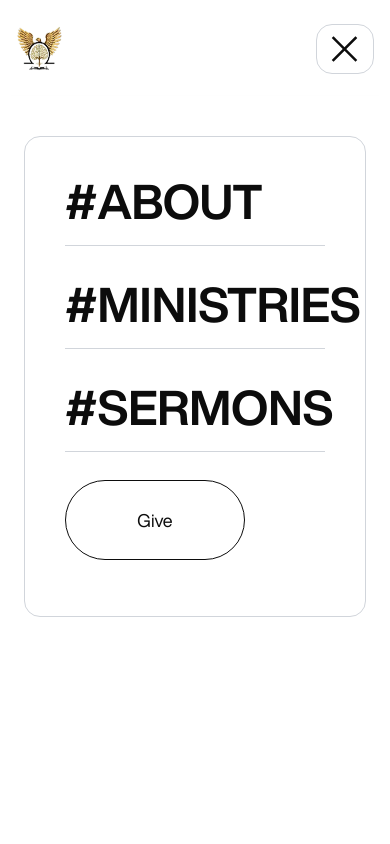
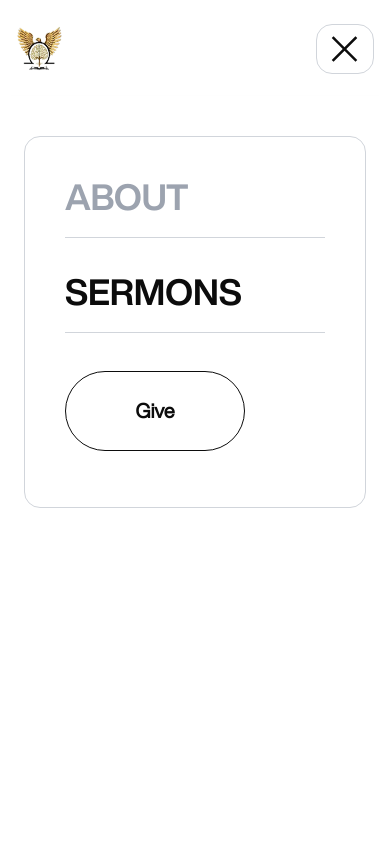
Before and after one commit to egokiemute/vmlc, a Next.js app: page /about in a window 390 px wide. Both pictures are taken after a click on the element 345 px from the left and 49 px from the top of the page. Shown: the top 844 px of the page. Built offline with nearby package versions, Linux system fonts and the light colour scheme.

Commit message:
Update navigation links in Header component for improved routing consistency

```diff
--- a/components/Header.tsx
+++ b/components/Header.tsx
@@ -78,13 +78,13 @@ const Header = () => {
           className={isActive("/") ? "text-gray-400" : ""}
         />
         <CustomLink
-          href="/#about"
+          href="/about"
           animate={true}
           text="About us"
           className={isActive("/about") ? "text-gray-400" : ""}
         />
         <CustomLink
-          href="/#sermons"
+          href="/sermons"
           animate={true}
           text="Sermons"
           className={isActive("/sermon") ? "text-gray-400" : ""}
@@ -125,12 +125,12 @@ const Header = () => {
           className="absolute top-24 right-0 left-0 h-[100vh] px-6 py-10 bg-white shadow-lg z-[9999] flex flex-col gap-6 items-start w-full"
         >
           <div className="border-[1px] border-gray-300 rounded-2xl px-10 pt-10 pb-14 flex flex-col gap-6 items-start w-full">
-            {["/#about", "/#ministries", "/#sermons"].map((href, index) => (
+            {["/about", "/sermons"].map((href, index) => (
               <Link
                 key={index}
                 href={href}
                 onClick={handleMenu}
-                className={`font-helveticaNowDisplayBold uppercase text-5xl text-black w-full pb-5 border-b-[1px] border-gray-300 ${isActive(href) ? "text-gray-400" : ""}`}
+                className={`font-helveticaNowDisplayBold uppercase text-4xl text-black w-full pb-5 border-b-[1px] border-gray-300 ${isActive(href) ? "text-gray-400" : ""}`}
                 style={{
                   opacity: 100,
                   transform: `translateY(${index * 10}px)`,
@@ -139,10 +139,10 @@ const Header = () => {
                 {href.replace("/", "").replace(/^\w/, (c) => c.toUpperCase())}
               </Link>
             ))}
-            <Link href="#" className="text-center flex items-center">
+            <Link href="/give" className="text-center flex items-center">
             <Button
               text="Give"
-              className={`w-[180px] h-20 rounded-full font-helveticaNowDisplayRegular text-lg whitespace-nowrap mt-6 ${
+              className={`w-[180px] h-20 rounded-full font-helveticaNowDisplayRegular text-xl font-bold whitespace-nowrap mt-6 ${
                 isActive("/give") ? "" : ""
               }`}
               variant="outline"
```
